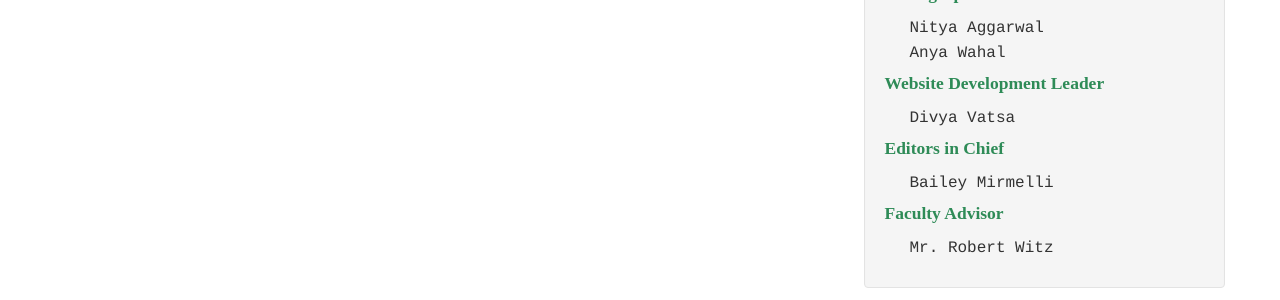
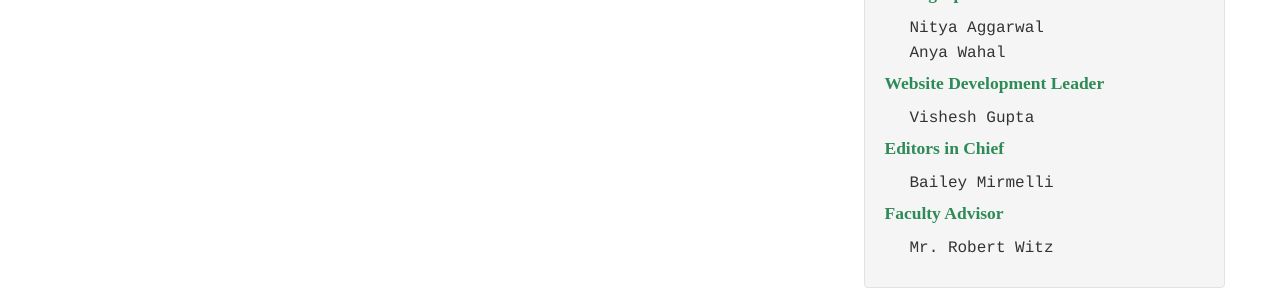
Before and after one commit to Awake99/Awake99.github.io, a Jekyll site: the page built from index.html, in a window 1280 px wide. Shown: the part 1210-1510 px from the top of the page. Built offline with Jekyll 4.4.1, drawn with Linux system fonts in a browser that asks for light colours; nearby versions of some CDN libraries.

Commit message:
Update index.html

```diff
--- a/index.html
+++ b/index.html
@@ -325,7 +325,7 @@ layout: default
         </ul>
 	<h4 style="color:#2E8B57;">Website Development Leader</h4>
         <ul style="list-style-type:none;font-family:courier;">
-            <li>Divya Vatsa</li>
+            <li>Vishesh Gupta</li>
         </ul>
     	<h4 style="color:#2E8B57;">Editors in Chief</h4>
     	<ul style="list-style-type:none;font-family:courier;">
```
